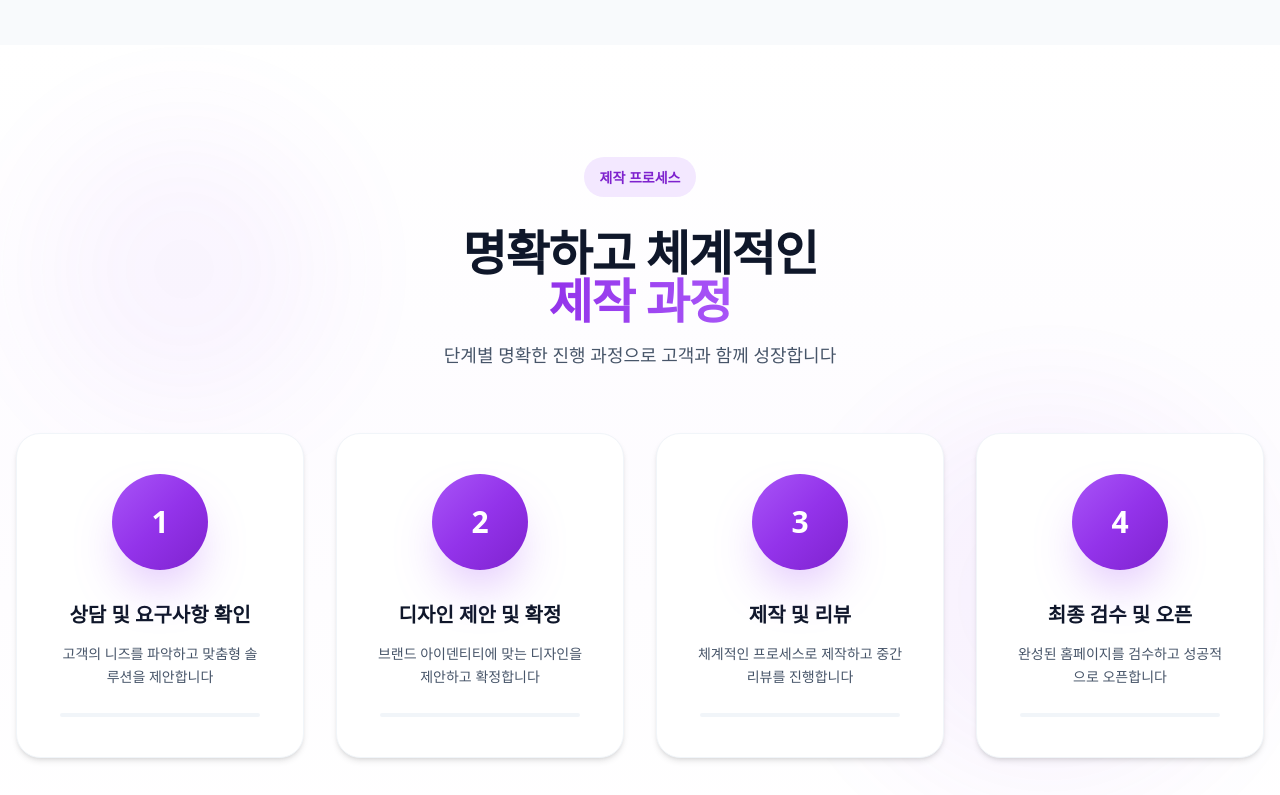
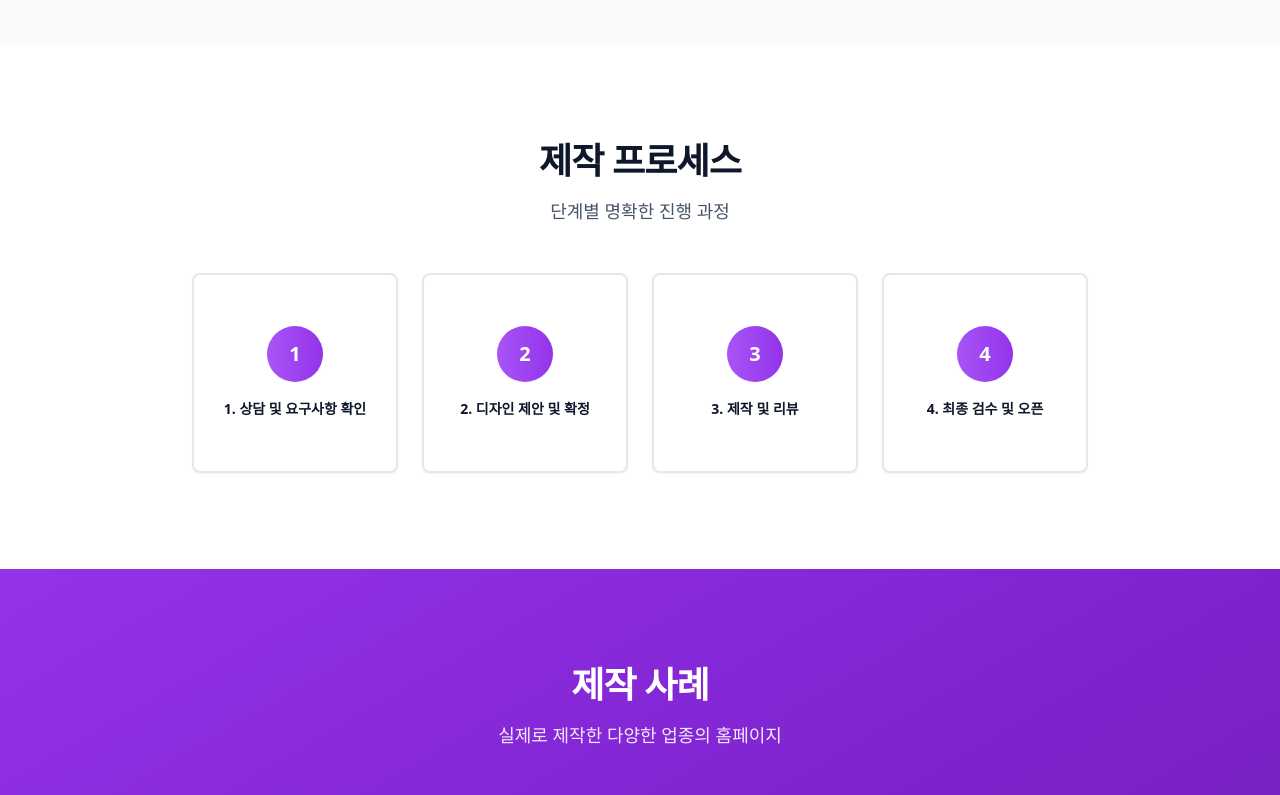
Before and after one commit to guideyoon/ppnetworks, a Next.js app: page / in a window 1280 px wide. Shown: the part 1160-1955 px from the top of the page. Built offline with nearby package versions, Linux system fonts and the light colour scheme.

Commit message:
Simplify process section design to match requirements

```diff
--- a/src/app/page.tsx
+++ b/src/app/page.tsx
@@ -192,90 +192,32 @@ export default function Home() {
       </section>
 
       {/* Process Section */}
-      <section className="w-full py-20 md:py-28 bg-gradient-to-b from-white via-purple-50/30 to-white relative overflow-hidden">
-        {/* Decorative Background Elements */}
-        <div className="absolute inset-0 opacity-5">
-          <div className="absolute top-20 left-10 w-72 h-72 bg-purple-500 rounded-full blur-3xl"></div>
-          <div className="absolute bottom-20 right-10 w-96 h-96 bg-purple-600 rounded-full blur-3xl"></div>
-        </div>
-
-        <div className="container mx-auto px-4 relative z-10">
-          <div className="mx-auto max-w-7xl">
+      <section className="w-full py-16 md:py-24 bg-white">
+        <div className="container mx-auto px-4">
+          <div className="mx-auto max-w-4xl">
             <ScrollAnimation direction="fade">
-              <div className="text-center space-y-4 mb-16">
-                <div className="inline-block px-4 py-2 bg-purple-100 rounded-full mb-4">
-                  <span className="text-sm font-semibold text-purple-700">제작 프로세스</span>
-                </div>
-                <h2 className="text-4xl font-bold tracking-tight sm:text-5xl text-slate-900">
-                  명확하고 체계적인
-                  <br />
-                  <span className="bg-gradient-to-r from-purple-600 to-purple-500 bg-clip-text text-transparent">
-                    제작 과정
-                  </span>
+              <div className="text-center space-y-4 mb-12">
+                <h2 className="text-3xl font-bold tracking-tight sm:text-4xl text-slate-900">
+                  제작 프로세스
                 </h2>
-                <p className="text-lg text-slate-600 max-w-2xl mx-auto">
-                  단계별 명확한 진행 과정으로 고객과 함께 성장합니다
+                <p className="text-lg text-slate-600">
+                  단계별 명확한 진행 과정
                 </p>
               </div>
             </ScrollAnimation>
-
-            <div className="relative">
-              <div className="grid grid-cols-1 md:grid-cols-2 lg:grid-cols-4 gap-6 lg:gap-8 relative">
-                {processSteps.map((step, index) => {
-                  const IconComponent = step.icon;
-                  return (
-                    <div key={step.number} className="relative">
-                      <ScrollAnimation direction="up" delay={index * 100}>
-                        <div className="group relative flex flex-col h-full min-h-[320px] p-10 rounded-3xl bg-white border border-slate-100 shadow-md hover:shadow-2xl hover:shadow-purple-500/10 hover:-translate-y-4 transition-all duration-700 cursor-pointer overflow-hidden">
-                          {/* Animated Background Gradient */}
-                          <div className="absolute inset-0 bg-gradient-to-br from-purple-50/0 via-purple-50/0 to-purple-100/0 group-hover:from-purple-50/40 group-hover:via-purple-50/20 group-hover:to-white transition-all duration-700"></div>
-
-                          {/* Decorative Corner Accent */}
-                          <div className="absolute top-0 right-0 w-32 h-32 bg-gradient-to-br from-purple-100/0 to-purple-100/0 group-hover:from-purple-100/30 group-hover:to-transparent rounded-bl-full transition-all duration-700"></div>
-
-                          <div className="relative z-10 flex flex-col items-center text-center h-full">
-                            {/* Number Badge - Modern Design */}
-                            <div className="relative mb-8">
-                              {/* Outer Glow Effect */}
-                              <div className="absolute inset-0 rounded-full bg-gradient-to-r from-purple-400 to-purple-600 opacity-0 group-hover:opacity-30 blur-2xl group-hover:blur-3xl transition-all duration-700 scale-50 group-hover:scale-150"></div>
-
-                              {/* Main Number Circle */}
-                              <div className="relative flex h-24 w-24 items-center justify-center rounded-full bg-gradient-to-br from-purple-500 via-purple-600 to-purple-700 text-white shadow-2xl shadow-purple-500/40 group-hover:scale-110 group-hover:shadow-purple-500/60 group-hover:rotate-6 transition-all duration-700">
-                                <span className="text-3xl font-bold">{step.number}</span>
-                              </div>
-
-                              {/* Icon Overlay */}
-                              <div className="absolute inset-0 flex items-center justify-center opacity-0 group-hover:opacity-100 transition-opacity duration-700">
-                                <div className="flex h-16 w-16 items-center justify-center rounded-full bg-white/20 backdrop-blur-sm">
-                                  <IconComponent className="h-8 w-8 text-white" strokeWidth={2.5} />
-                                </div>
-                              </div>
-                            </div>
-
-                            {/* Step Title */}
-                            <h3 className="font-bold text-slate-900 text-xl mb-4 group-hover:text-purple-700 transition-colors duration-500 leading-tight">
-                              {step.title}
-                            </h3>
-
-                            {/* Step Description */}
-                            <p className="text-sm text-slate-600 leading-relaxed group-hover:text-slate-800 transition-colors duration-500 flex-grow max-w-[240px]">
-                              {step.description}
-                            </p>
-
-                            {/* Bottom Accent Line */}
-                            <div className="absolute bottom-0 left-0 right-0 h-1.5 bg-gradient-to-r from-transparent via-purple-500 to-transparent transform scale-x-0 group-hover:scale-x-100 transition-transform duration-700 origin-center rounded-full"></div>
-
-                            {/* Progress Indicator */}
-                            <div className="mt-6 w-full max-w-[200px] h-1 bg-slate-100 rounded-full overflow-hidden">
-                              <div className="h-full bg-gradient-to-r from-purple-500 to-purple-600 transform scale-x-0 group-hover:scale-x-100 transition-transform duration-700 origin-left rounded-full"></div>
-                            </div>
-                          </div>
-                        </div>
-                      </ScrollAnimation>
+            <div className="grid grid-cols-1 md:grid-cols-4 gap-6">
+              {processSteps.map((step, index) => (
+                <ScrollAnimation key={step.number} direction="up" delay={index * 100}>
+                  <div className="flex flex-col items-center justify-center text-center h-full min-h-[200px] p-6 rounded-lg border-2 border-slate-200 bg-white shadow-sm hover:shadow-md transition-shadow">
+                    <div className="flex h-14 w-14 items-center justify-center rounded-full bg-gradient-to-r from-purple-500 to-purple-600 text-white text-xl font-bold shadow-sm mb-4">
+                      {step.number}
                     </div>
-                  );
-                })}
-              </div>
+                    <p className="font-semibold text-slate-900 text-sm leading-relaxed">
+                      {step.number}. {step.title}
+                    </p>
+                  </div>
+                </ScrollAnimation>
+              ))}
             </div>
           </div>
         </div>
```
